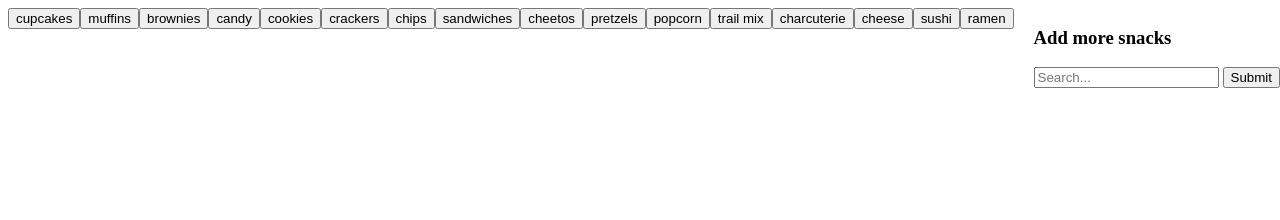
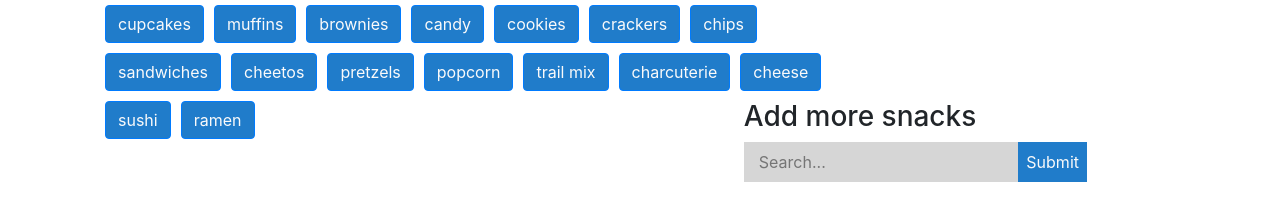
Before and after one commit to gglinoga/GifTastic, a plain HTML site: page index.html in a window 1280 px wide. Drawn offline with nearby package versions, Linux system fonts and the light colour scheme.

Commit message:
styling update

```diff
--- a/assets/css/style.css
+++ b/assets/css/style.css
@@ -1,4 +1,38 @@
 #searchcontainer {
-    position: fixed;
-    right: 0;
+  float: right;
+  position: relative;
+  top: 100px;
+  right: 100px;
 }
+
+#search {
+  padding: 8px 15px;
+  background: rgba(50, 50, 50, 0.2);
+  border: 0px solid #dbdbdb;
+}
+
+#submit {
+  position: relative;
+  padding: 6px, 15px;
+  left: -8px;
+  border: 2px solid #207cca;
+  padding: 6px;
+  background-color: #207cca;
+  color: #fafafa;
+}
+
+#submit:hover {
+  background-color: #fafafa;
+  color: #207cca;
+}
+
+.snackbutton {
+  margin: 5px;
+  background-color: #207cca;
+  color: #fafafa;
+}
+
+.snackbutton:hover {
+  background-color: #fafafa;
+  color: #207cca;
+}
--- a/assets/javascript/app.js
+++ b/assets/javascript/app.js
@@ -1,5 +1,3 @@
-//search field to add button, styling
-//search field pushes input to topics array, call dButtons
 $(document).ready(function () {
 
     let nom = {
@@ -38,20 +36,21 @@ $(document).ready(function () {
 
         dButtons: function () {
             for (var i = 0; i < nom.topics.length; i++) {
-                let btndiv = $("<button class='snackbutton'>")
+                let btndiv = $("<button class='btn btn-primary snackbutton'>")
                 $(btndiv).text(nom.topics[i]);
                 $("#buttonanchor").append(btndiv);
             }
-
 
         },
         addTopic: function () {
             if ($("#search").val) {
                 let searchbar = "";
                 searchbar = $("#search").val();
-                nom.topics.push(searchbar);
-                $(".snackbutton").remove();
-                nom.dButtons();
+                if (searchbar) {
+                    nom.topics.push(searchbar);
+                    $(".snackbutton").remove();
+                    nom.dButtons();
+                }
             }
         },
     } ///end nom object
@@ -81,6 +80,4 @@ $(document).ready(function () {
             state = $(this).attr("data-state");
         }
     })
-
-
 }) // ready wrapper end
--- a/index.html
+++ b/index.html
@@ -6,9 +6,15 @@
     <meta http-equiv="X-UA-Compatible" content="IE=edge">
     <title>Snacks</title>
     <meta name="viewport" content="width=device-width, initial-scale=1">
-    <link rel="stylesheet" type="text/css" media="screen" href="assets/css/style.css">
     <script src="https://code.jquery.com/jquery.js"></script>
     <script src="assets/javascript/app.js"></script>
+    <link rel="stylesheet" href="https://stackpath.bootstrapcdn.com/bootstrap/4.3.1/css/bootstrap.min.css"
+        integrity="sha384-ggOyR0iXCbMQv3Xipma34MD+dH/1fQ784/j6cY/iJTQUOhcWr7x9JvoRxT2MZw1T" crossorigin="anonymous">
+    <script src="https://stackpath.bootstrapcdn.com/bootstrap/4.3.1/js/bootstrap.min.js"
+        integrity="sha384-JjSmVgyd0p3pXB1rRibZUAYoIIy6OrQ6VrjIEaFf/nJGzIxFDsf4x0xIM+B07jRM" crossorigin="anonymous">
+    </script>
+    <link rel="stylesheet" type="text/css" media="screen" href="assets/css/style.css">
+
 
 </head>
 
@@ -16,7 +22,7 @@
     <div class="container">
         <div id="searchcontainer">
             <h3>Add more snacks</h3>
-            <input id="search"type="text" placeholder="Search...">
+            <input id="search" type="text" placeholder="Search...">
             <button id="submit">Submit</button>
         </div>
         <div class="row" id="gifButtons">
```
